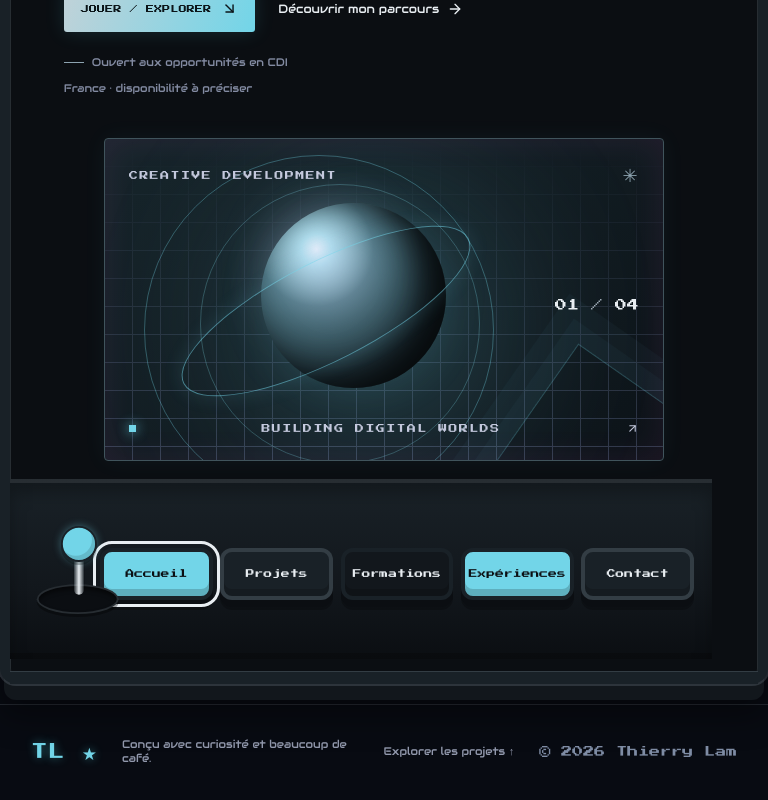
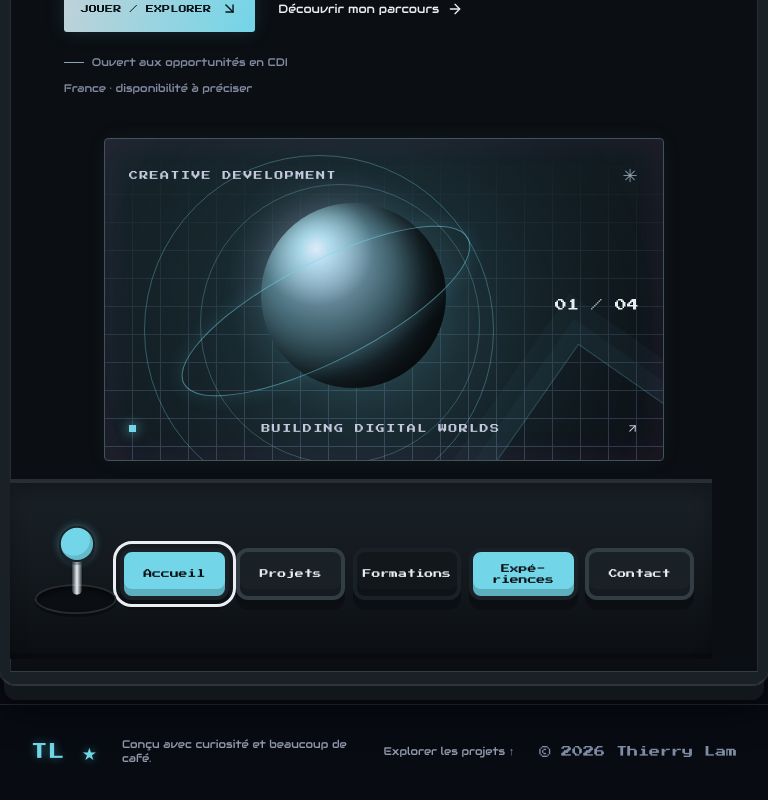
Before and after one commit to KiryuZero1992/Portfolio, a React (Vite) app: page / in a window 768 px wide. Shown: the part 443-1243 px from the top of the page. Built offline with nearby package versions, Linux system fonts and the light colour scheme.

Commit message:
fix: adjust tablet joystick spacing

```diff
--- a/src/responsive-fixes.css
+++ b/src/responsive-fixes.css
@@ -88,7 +88,9 @@ canvas {
     width: 76px;
     transform: scale(.62);
     transform-origin: center;
-    margin-inline: -10px;
+    margin-inline: 0;
+    position: relative;
+    left: -12px;
   }
 
   .site-shell > .arcade-controls .arcade-control-buttons {
```
